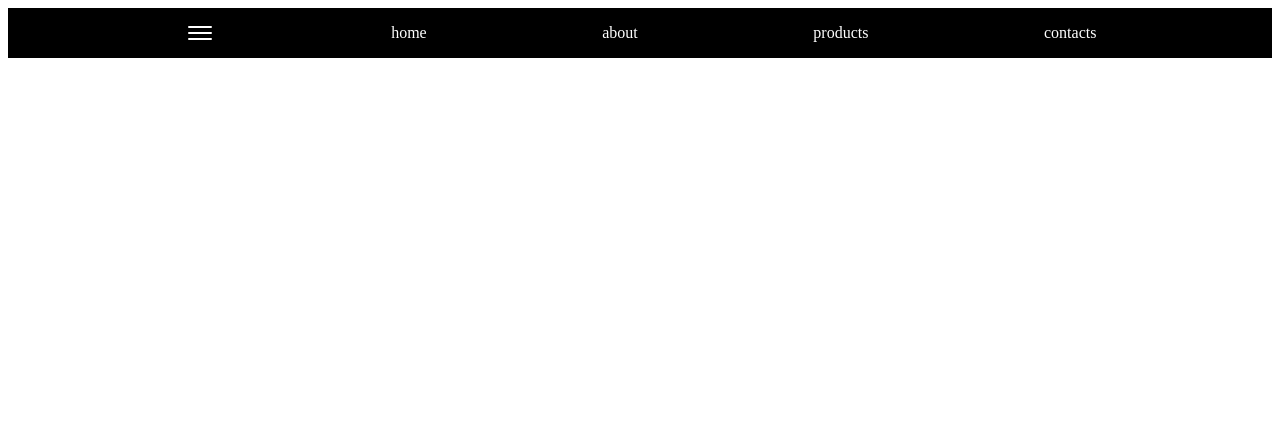
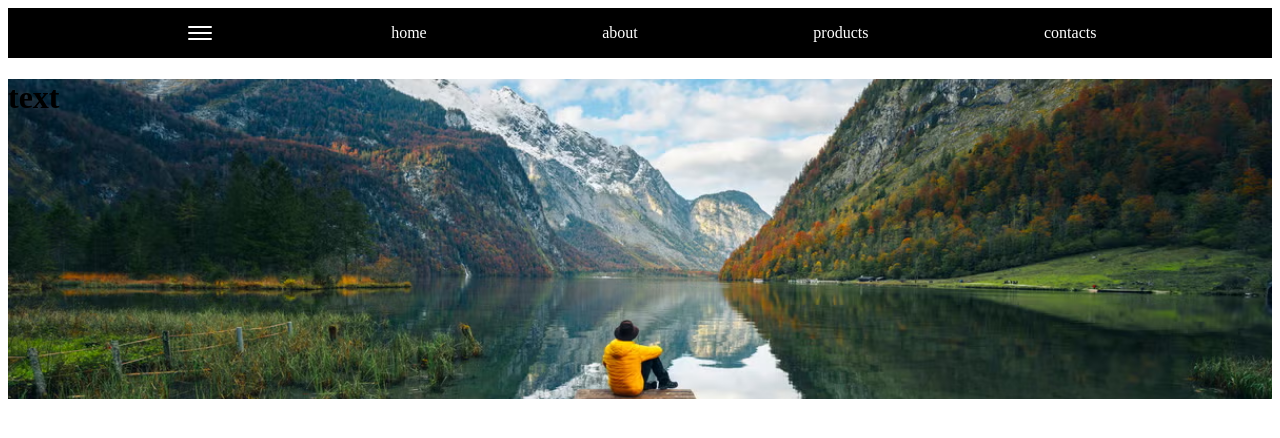
Before and after one commit to jdayxjr/N315-nav-challenge, a website with bundled scripts: page index.html in a window 1280 px wide. Built offline with nearby package versions, Linux system fonts and the light colour scheme.

Commit message:
add main hero img

```diff
--- a/index.html
+++ b/index.html
@@ -23,6 +23,11 @@
         <a href="#contacts">contacts</a>
     </nav>
 
+    <div class="mainContent">
+        <h1>text</h1>
+    </div>
+
+
     <script type="module" src="https://unpkg.com/ionicons@7.1.0/dist/ionicons/ionicons.esm.js"></script>
     <script nomodule src="https://unpkg.com/ionicons@7.1.0/dist/ionicons/ionicons.js"></script>
     <script src="lib/jquery-3.7.1.min.js">
--- a/scss/about.scss
+++ b/scss/about.scss
@@ -1,4 +1,4 @@
-.about {
+.baseline {
     width: 100%;
     height: 100vh;
     background-image: url(assets/Default-Theme.jpg);
--- /dev/null
+++ b/scss/main.scss
@@ -0,0 +1,8 @@
+.mainContent {
+    width: 100%;
+    height: 40vh;
+    background-image: url(../assets/nature-quotes-landscape-1648265648.avif);
+    background-position: center;
+    background-repeat: none;
+    background-size: cover;
+}
--- a/scss/styles.scss
+++ b/scss/styles.scss
@@ -1 +1,3 @@
 @import "nav.scss";
+@import "about.scss";
+@import "main.scss";
```
Also changed, not shown: pages/about.html (+1 -1 lines), assets/FBRjEf3WUAEf82G-1024x1024.jpg (added), assets/nature-quotes-landscape-1648265648.avif (added), assets/stock-photos-for-websites.jpg (added), css/styles.css.
